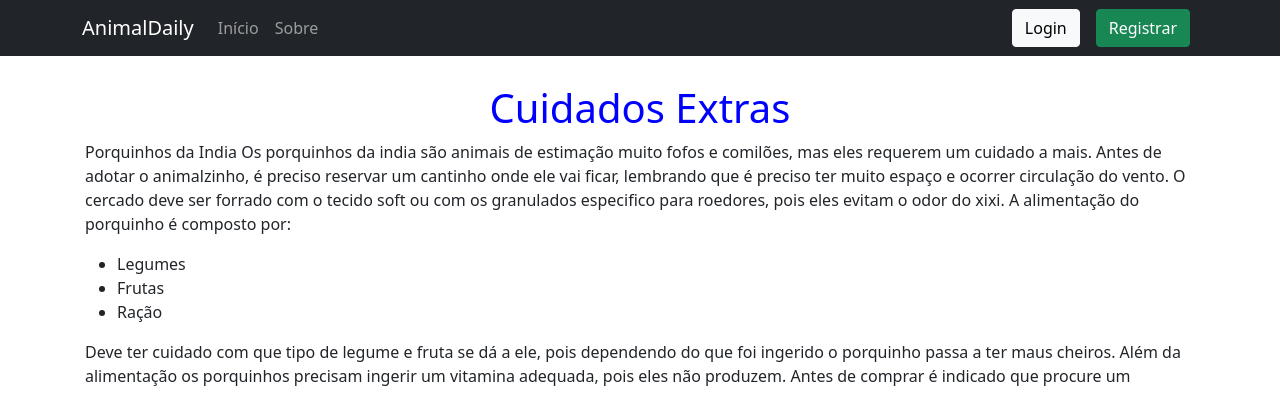
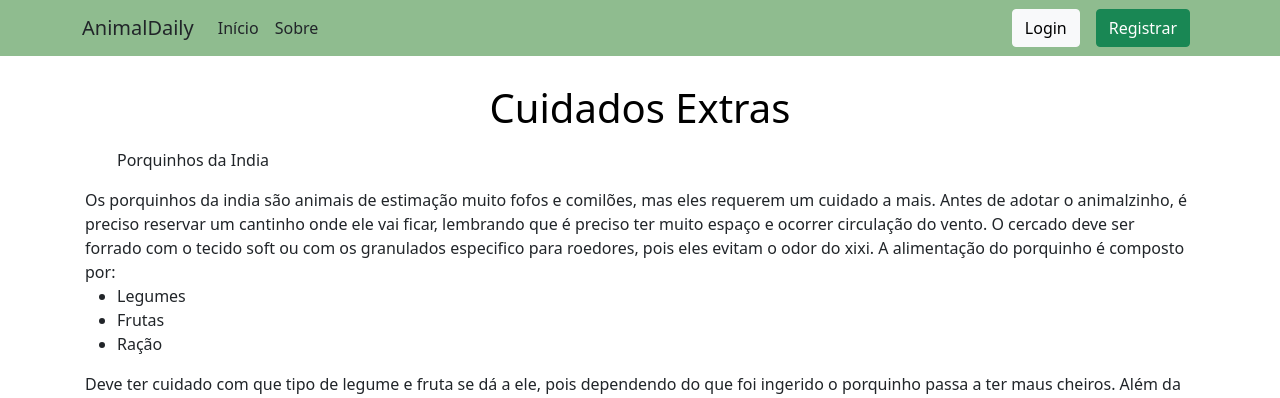
Before and after one commit to EvelynFrancatto/projeto-web, a Django app: page /sobre/ in a window 1280 px wide. Shown: the top 398 px of the page. Run offline with Django 3.2, Linux system fonts and the light colour scheme; some libraries are stand-ins or nearby versions.

Commit message:
Designer

```diff
--- a/paginas/templates/paginas/modelo.html
+++ b/paginas/templates/paginas/modelo.html
@@ -46,9 +46,9 @@
 
     <header>
         <!-- Fixed navbar -->
-        <nav class="navbar navbar-expand-md navbar-dark fixed-top bg-dark">
+        <nav class="navbar navbar-expand-md fixed-top" style="background-color: #8FBC8F">
             <div class="container">
-                <a class="navbar-brand" href="#">AnimalDaily</a>
+                <a class="navbar-brand text-dark" href="#">AnimalDaily</a>
                 <button class="navbar-toggler" type="button" data-bs-toggle="collapse" data-bs-target="#navbarCollapse"
                     aria-controls="navbarCollapse" aria-expanded="false" aria-label="Toggle navigation">
                     <span class="navbar-toggler-icon"></span>
@@ -57,7 +57,7 @@
                     <ul class="navbar-nav me-auto mb-2 mb-md-0">
 
                         <li class="nav-item">
-                            <a class="nav-link" aria-current="page" href="{% url 'index' %}">Início</a>
+                            <a class="nav-link text-dark" aria-current="page" href="{% url 'index' %}">Início</a>
                         </li>
 
                         {% if request.user.is_authenticated %}
@@ -77,7 +77,7 @@
                         </li>
                         {% endif %}
                         <li class="nav-item">
-                            <a class="nav-link" href="{% url 'sobre' %}">Sobre</a>
+                            <a class="nav-link text-dark" href="{% url 'sobre' %}">Sobre</a>
                         </li>
 
 
--- a/paginas/templates/paginas/sobre.html
+++ b/paginas/templates/paginas/sobre.html
@@ -12,12 +12,12 @@
 <body>
     {% block conteudo %}
 
-    <h1 style = "text-align:center; color:blue";> Cuidados Extras</h1>
+    <h1 style = "text-align:center; color: 	#000000";> Cuidados Extras</h1>
 
 
 
-    <p> Porquinhos da India
-
+    <p>
+        <ul>Porquinhos da India</ul>
 
         Os porquinhos da india são animais de estimação muito fofos e comilões, mas eles
         requerem um cuidado a mais.
```
Also changed, not shown: db.sqlite3.
